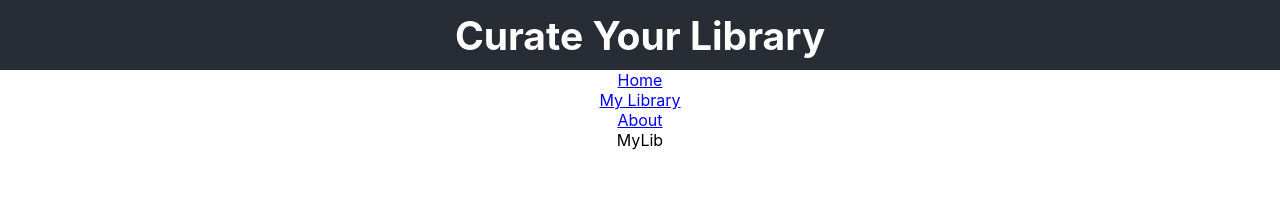
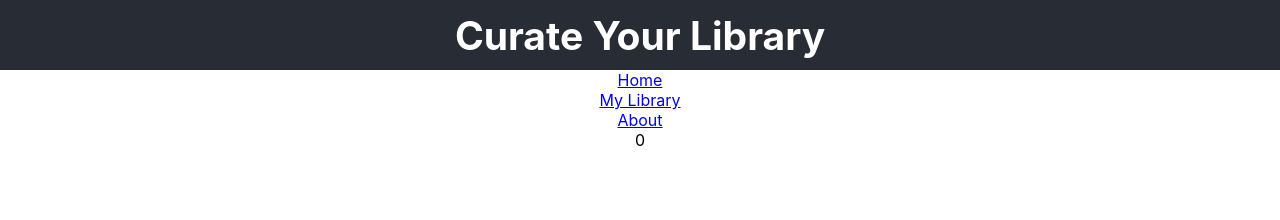
Before and after one commit to klaucoffee/BooksAPI, a React (Create React App) app: page /booksapi/my-library in a window 1280 px wide. Shown: the top 220 px of the page. Built offline with nearby package versions, Linux system fonts and the light colour scheme.

Commit message:
cannot fix multiple publish year and book cover

```diff
--- a/src/components/App.js
+++ b/src/components/App.js
@@ -1,5 +1,5 @@
 import React, { useState, useEffect } from "react";
-import { Outlet, Link } from "react-router-dom";
+import { Outlet, useOutletContext, Link } from "react-router-dom";
 import "../App.css";
 // import Header from "./Header";
 // import BookDisplay from "./BookDisplay";
@@ -8,17 +8,18 @@ import Home from "./Home";
 import Header from "./Header";
 
 const App = () => {
-  const [library, setLibrary] = useState(["test"]);
+  const [library, setLibrary] = React.useState(0);
   console.log(library);
 
   const addToLib = (item) => {
-    setLibrary([...library, item]); //takes original state library, spreads the array, adding the item at the very end
+    setLibrary([...library, item]); //takes original state library, spreads the array, adding the item at the end
+    console.log(library);
   };
 
   return (
     <div className="App">
       <Header />
-      <Outlet library={library} addToLib={addToLib} />
+      <Outlet context={[library, setLibrary]} addToLib={addToLib} />
     </div>
   );
 };
--- a/src/components/BookDisplay.js
+++ b/src/components/BookDisplay.js
@@ -7,29 +7,54 @@ import MyLib from "./MyLib";
 const BookDisplay = ({ book }) => {
   let bookLCCN = book.lccn;
 
-  const coverurl =
+  const coverLCCNurl =
     "https://covers.openlibrary.org/b/lccn/" + bookLCCN + "-M.jpg";
 
-  const saveBook = (event) => {
+  const saveBook = (props) => {
     //setLibrary($(event.target).parent());
-    //props.addToLib({book})
-    console.log({ book });
+    props.addToLib({ book });
+    //console.log({ book });
   };
+
+  const bookISBN = JSON.stringify(book.isbn);
+  // console.log(bookISBN);
+  // console.log(typeof bookISBN);
+
+  const bookPublishYear = JSON.stringify(book.publish_year);
+  // const sliced = [...bookPublishYear];
+  // console.log(sliced);
+
+  console.log(bookPublishYear);
+  //const bookPublishOneYear = bookPublishYear.slice(1, 5);
+  //console.log(bookPublishOneYear); //How to render this? Can console.log but can't 'return' this
+  //console.log(typeof bookPublishOneYear);
+  // <p>
+  //         {typeof bookPublishYear !== "undefined"
+  //           ? {book.publish_year}
+  //           : "year not available"}
+  //       </p>
 
   //how to save whole div (bookCard) when clicked?
   //how to pass saved info to 'MyLib'
+
   return (
     <div className="book">
       <div className="bookCard">
         <h2>{book.title}</h2>
         <div>
-          <img
-            width="200"
-            alt={`The Book titled: ${book.title}`}
-            src={coverurl}
-          />
+          {typeof bookLCCN === "undefined" ? (
+            "yes"
+          ) : (
+            <img
+              width="200"
+              alt={`The Book titled: ${book.title}`}
+              src={coverLCCNurl}
+            />
+          )}
         </div>
-        <p>({book.publish_year})</p>
+
+        <p>{book.publish_year}</p>
+
         <button type="button" onClick={saveBook}>
           Add to My Library!
         </button>
--- a/src/components/MyLib.js
+++ b/src/components/MyLib.js
@@ -1,5 +1,6 @@
 import React from "react";
 import BookDisplay from "./BookDisplay";
+import { useOutletContext } from "react-router-dom";
 
 //store data in firebase based on what is clicked
 
@@ -32,9 +33,10 @@ import BookDisplay from "./BookDisplay";
 //const db = getFirestore();
 
 const MyLib = (props) => {
+  const [library, setLibrary] = useOutletContext();
   console.log(props);
-  console.log("mylibrary");
-  return <div>MyLib</div>;
+  // console.log("mylibrary");
+  return <div>{library}</div>;
 };
 
 export default MyLib;
```
